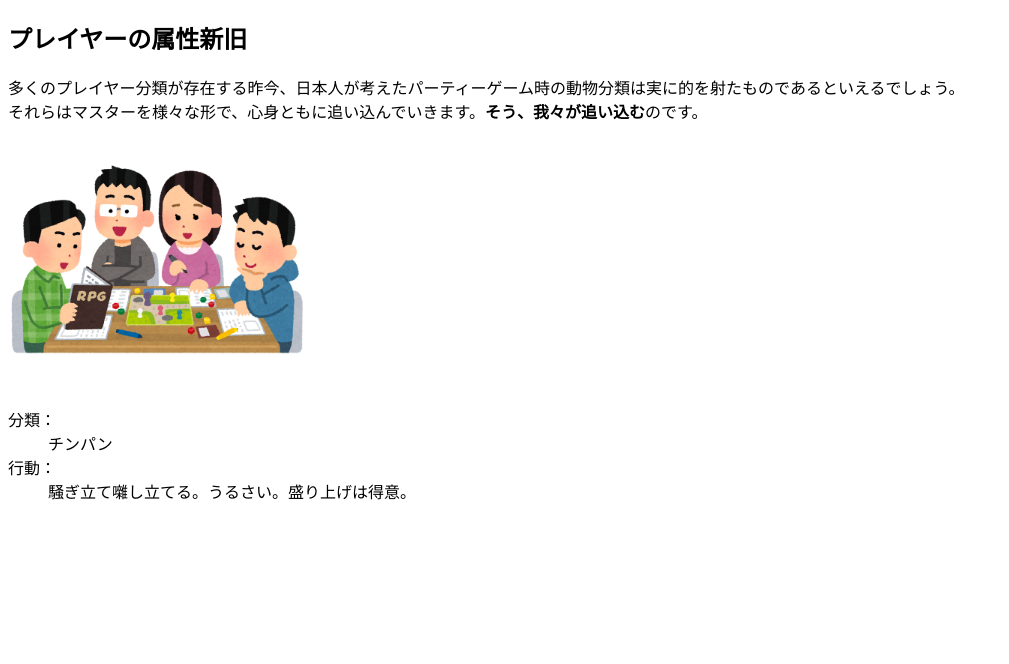
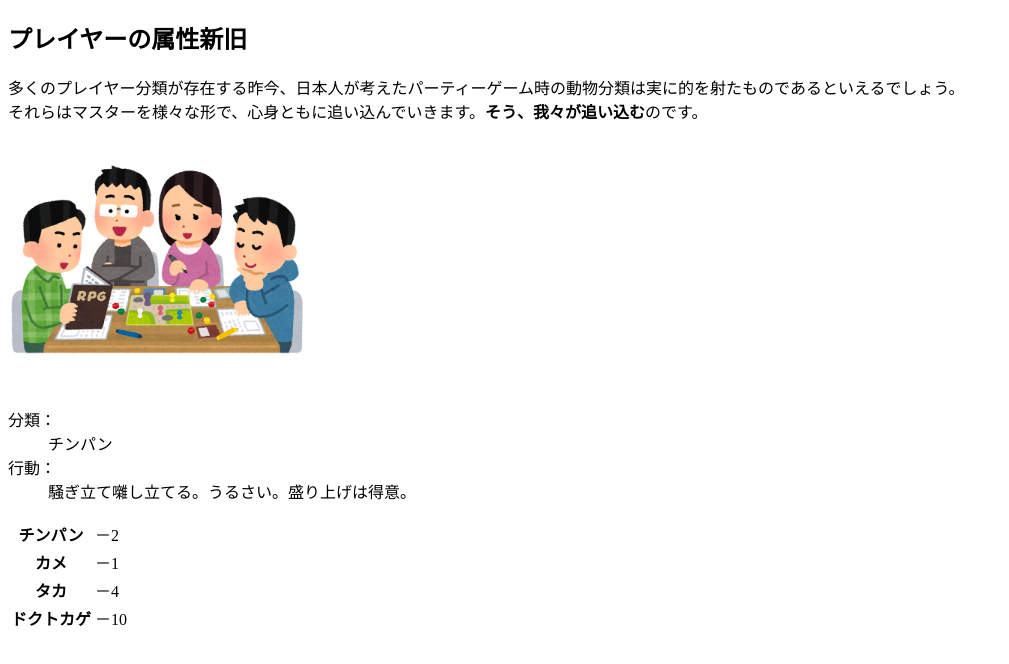
Before and after one commit to kougeistudentX/web1-6, a plain HTML site: page index.html in a window 1280 px wide. Shown: the whole page, without its empty margins (0-1009 px from the left). Drawn offline with Linux system fonts and the light colour scheme.

Commit message:
Update index.html

```diff
--- a/index.html
+++ b/index.html
@@ -24,5 +24,13 @@
 
 
 
+   <table id="ingredient">
+    <tr><th>チンパン</th><td>－2</td></tr>
+    <tr><th>カメ</th><td>－1</td></tr>
+    <tr><th>タカ</th><td>－4</td></tr>
+    <tr><th>ドクトカゲ</th><td>－10</td></tr>
+
+   </table>
+
   </body>
   </html>
```
